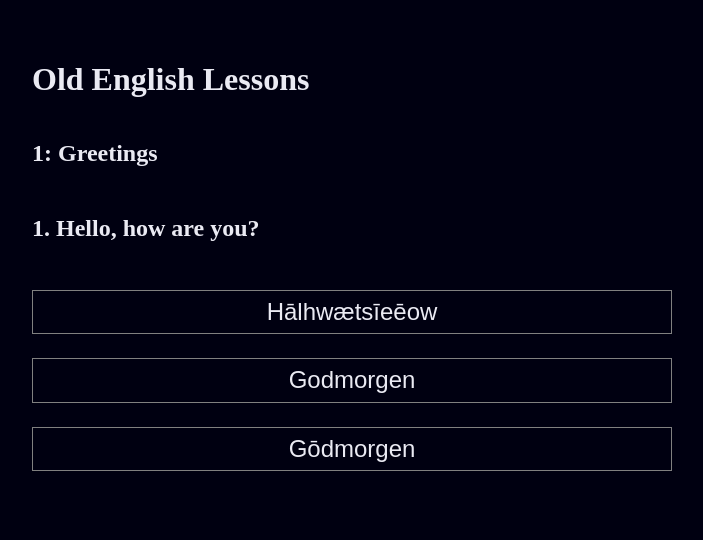
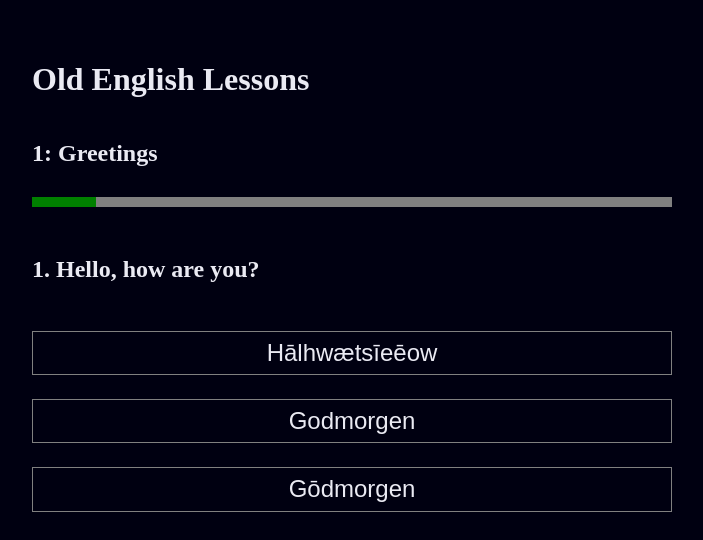
Before and after one commit to leegee/learning-oe, a React (Vite) app: page / in a window 1280 px wide. Shown: the top 540 px of the page, without its empty margins (288-991 px from the left). Built offline with nearby package versions, Linux system fonts and the light colour scheme.

Commit message:
Progress

```diff
--- a/src/components/Lesson.tsx
+++ b/src/components/Lesson.tsx
@@ -28,9 +28,18 @@ const Lesson = ({ title, cards, onComplete }: LessonProps) => {
 
     const currentCard = cards[currentCardIndex];
 
+    // Calculate progress as a percentage
+    const progress = ((currentCardIndex + 1) / cards.length);
+
     return (
         <section>
             <h2>{title}</h2>
+            {/* Progress bar using <progress> element */}
+            <progress
+                value={progress}
+                max={1}
+                style={{ width: '100%', height: '10px', marginTop: '10px' }}
+            ></progress>
             <Card
                 modern={currentCard.modern}
                 oldEnglish={currentCard.oldEnglish}
```
